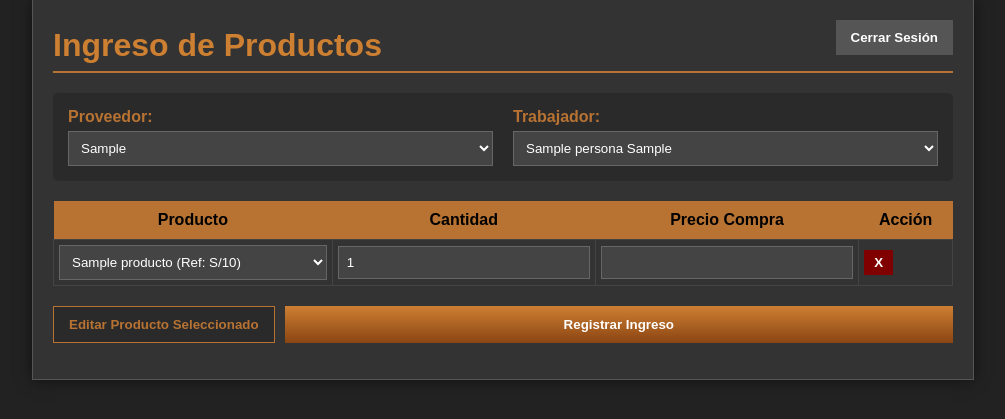
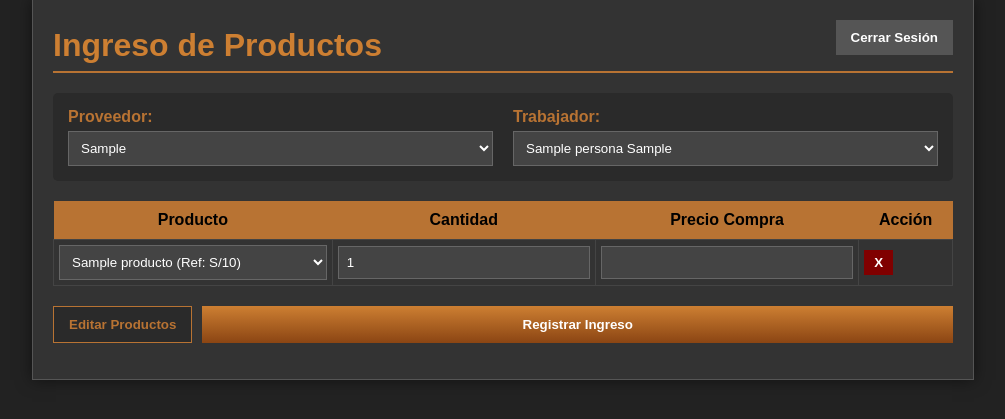
Before and after one commit to Jeanpier213/sistemaFerrero, a PHP site: page /Controlador/ingreso_productos_controlador.php in a window 1280 px wide. Shown: the part 29-448 px from the top of the page, without its empty margins (137-1142 px from the left). Run offline with PHP 8.4, Linux system fonts and the light colour scheme; the visitor is signed in with stand-in values (Sample User, id 1); tables that the repository leaves empty or names only in its code hold one stand-in row (values such as "Sample post").

Commit message:
Update ingreso_productos_vista.php

```diff
--- a/vista/ingreso_productos_vista.php
+++ b/vista/ingreso_productos_vista.php
@@ -79,7 +79,7 @@
 
             <div class="acciones">
                 <button type="button" class="btn-add" onclick="editarProductoSeleccionado()" style="btn-add">
-                    Editar Producto Seleccionado
+                    Editar Productos
                 </button>
 
                 <button type="submit" name="guardar" class="btn-save">Registrar Ingreso</button>
```
